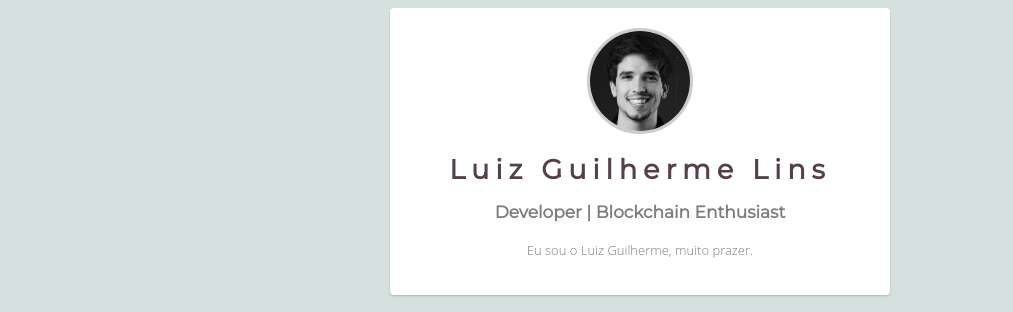
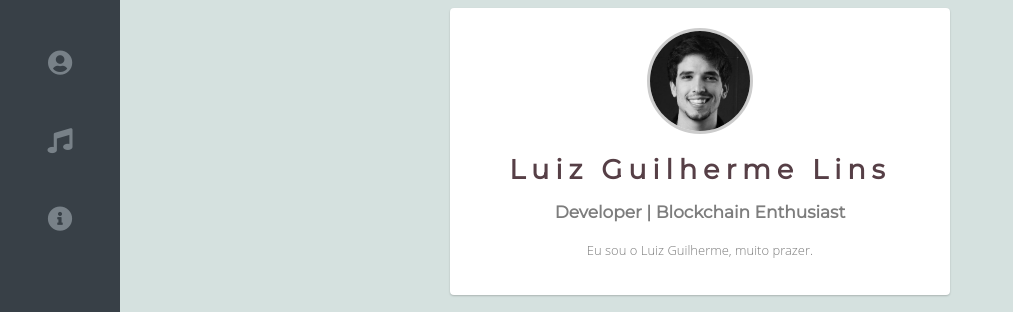
Before and after one commit to lguilins/profile, a plain HTML site: page index.html in a window 1280 px wide. Shown: the top 312 px of the page, without its empty margins (0-1013 px from the left). Drawn offline with Linux system fonts and the light colour scheme.

Commit message:
enhanced my profile with a fixed sidebar

```diff
--- a/index.html
+++ b/index.html
@@ -11,9 +11,28 @@
   </head>
 
   <body>
-
-    <div class="container">
-      <div class="text-center">
+    <div id="sidebar">
+      <ul>
+        <li>
+          <a href="#summary">
+            <i class="fas fa-user-circle"></i>
+          </a>
+        </li>
+        <li>
+          <a href="#favorite-artists">
+            <i class="fas fa-music"></i>
+          </a>
+        </li>
+        <li>
+          <a href="#footer">
+            <i class="fa fa-info-circle"></i>
+          </a>
+        </li>
+      </ul>
+    </div>
+    <div id="content">
+    <div class="container-fluid">
+      <div class="card text-center" id="summary">
         <img src="images/html:css-ex.jpg" alt="Luiz Guilherme Lins" id="img-profile" class="img-circle">
         <br>
         <h1>Luiz Guilherme Lins</h1>
@@ -23,12 +42,12 @@
 
         <div class="text-center">
           <ul class="list-inline">
-          <li>
+            <li class="text-center">
               <a href="https://www.facebook.com/guilherme.lins.779" target="_blank">
                 <i class="fab fa-facebook-f"></i> Facebook
               </a>
             </li>
-          <li>
+            <li class ="text-center">
               <a href="https://www.linkedin.com/in/luiz-guilherme-lins" target="_blank">
                 <i class="fab fa-linkedin-in"></i> Linkedin
               </a>
@@ -36,14 +55,13 @@
           </ul>
         </div>
 
-      <div class="text-center">
+        <div class="text-center" id="favorite-artists">
           <h2>My Favorite Artists</h2>
           <br>
           <table id="artists">
             <tbody>
               <tr>
                 <td id="img-baden-powell" class="container-img"></td>
-
                 <td>
                   <h3>Baden Powell</h3>
                   <p>Grande violonista brasileiro, autor de magníficas peças do samba brasileiro.
@@ -53,7 +71,6 @@
 
               <tr>
                 <td id="img-raphael-rabello" class="container-img" alt="Raphael Rabello"></td>
-
                 <td>
                   <h3>Raphael Rabello</h3>
                   <p>Renomado violonista brasileiro, conhecido por sua incontestável técnica e habilidade.</p>
@@ -62,7 +79,6 @@
 
               <tr>
                 <td id="img-jimi-hendrix" class="container-img" alt="Jimi Hendrix"></td>
-
                 <td>
                   <h3>Jimi Hendrix</h3>
                   <p>Distante de um mero mortal, um dos melhores guitarristas que já existiu.</p>
@@ -71,7 +87,29 @@
             </tbody>
           </table>
         </div>
+
+        <div class="card text-center" id="footer">
+          <h2>About this page</h2>
+          Página designada ao desenferrujamento das skills de HTML e CSS. É isso aí, pessoal.
+          <ul class="list-inline">
+           <li>
+             <a href="#">
+               <i class="fab fa-bitcoin"></i>
+             </a>
+           </li>
+           <li>
+             <a href="#">
+               <i class="fas fa-rocket"></i>
+             </a>
+           </li>
+           <li>
+             <a href="#">
+               <i class="fas fa-moon"></i>
+             </a>
+           </li>
+          </ul>
         </div>
-
+      </div>
+    </div>
   </body>
 </html>
--- a/style.css
+++ b/style.css
@@ -1,3 +1,5 @@
+/* Colors and Fonts */
+
 body {
   background: #d5e1df;
   font-family: 'Open Sans', sans-serif;
@@ -48,7 +50,9 @@ table {
   line-height: 1.6em;
 }
 
-.container {
+/* First simple components */
+
+.container-fluid {
   width: 500px;
   margin: 0 auto;
 }
@@ -81,6 +85,17 @@ table {
   background-size: cover;
 }
 
+#sidebar {
+  position: fixed;
+  width: 300px;
+  left: 0;
+  top: 0;
+  bottom: 0;
+}
+#content {
+  margin-left: 300px;
+}
+
 .container-img {
   width: 250px;
   height: 170px;
@@ -89,6 +104,7 @@ table {
 .container-img img {
   width: 100%;
 }
+
 
 .list-inline {
   padding-left: 0;
@@ -106,3 +122,50 @@ table {
   height: 100px;
   border: 3px solid #cccccc;
 }
+
+/* Fixed sidebar layout */
+
+#content{
+  margin-left: 120px;
+}
+
+#sidebar {
+  background-color: #384047;
+  position: fixed;
+  left: 0px;
+  top: 0px;
+  bottom: 0px;
+  width: 120px;
+  text-align: center;
+}
+
+#sidebar ul {
+  list-style: none;
+  padding-left: 0px;
+}
+
+#sidebar li {
+  margin-top:50px;
+  margin-bottom: 50px;
+}
+
+#sidebar a {
+  text-decoration: none;
+  font-size: 25px;
+  color:#788188;
+}
+
+#sidebar a:hover {
+  color: white;
+}
+
+/* Responsive layout behavior */
+
+@media (max-width: 768px) {
+  #content{
+    margin-left: 0px;
+  }
+  #sidebar {
+    display: none;
+  }
+}
```
Lines whose indentation alone changed are shown as unchanged.
